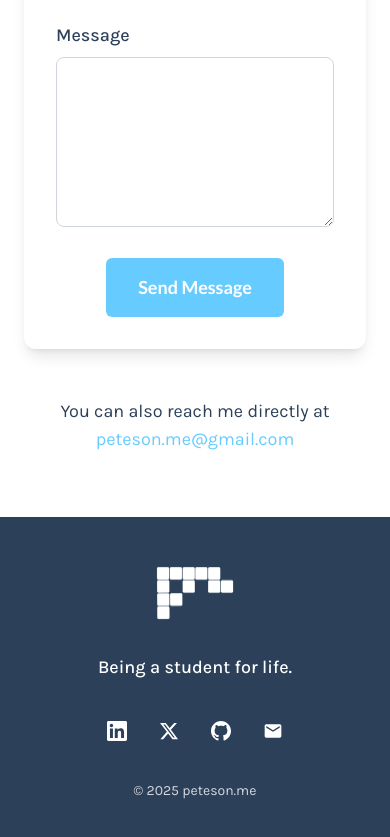
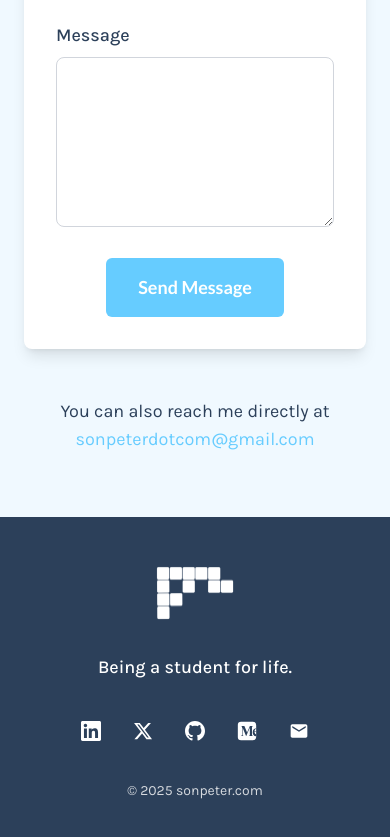
Before and after one commit to spacekey28/portfolio-site-astro, an Astro site: page /contact in a window 390 px wide. Shown: the part 559-1396 px from the top of the page. Built offline with nearby package versions, Linux system fonts and the light colour scheme; Astro itself is replaced by a stand-in of ours.

Commit message:
Round with the lg option and add the medium social link

```diff
--- a/src/components/AboutSection.tsx
+++ b/src/components/AboutSection.tsx
@@ -10,7 +10,7 @@ const AboutSection: React.FC<AboutSectionProps> = ({ className = '' }) => {
     return (
         <section className={`py-12 sm:py-14 lg:py-16 ${className}`}>
             <div className="max-w-6xl mx-auto px-6 sm:px-8">
-                <div className="flex flex-col lg:flex-row lg:items-center gap-12 lg:gap-16">
+                <div className="flex flex-col lg:flex-row lg:items-start gap-12 lg:gap-16">
                     {/* Avatar */}
                     <div className="flex-shrink-0 lg:w-1/3 flex justify-center lg:justify-end">
                         <Avatar size="xxl" />
--- a/src/components/Footer.astro
+++ b/src/components/Footer.astro
@@ -19,6 +19,6 @@ import SocialLinks from './SocialLinks.tsx';
         </div>
 
         {/* Copyright */}
-        <p class="text-sm text-white/80">© 2025 peteson.me</p>
+        <p class="text-sm text-white/80">© 2025 sonpeter.com</p>
     </div>
 </footer>
--- a/src/components/SocialLinks.tsx
+++ b/src/components/SocialLinks.tsx
@@ -8,6 +8,7 @@ interface SocialLinksProps {
 const SocialLinks: React.FC<SocialLinksProps> = ({ variant = 'dark', className = '' }) => {
     const iconColor = variant === 'light' ? '#FFFFFF' : '#2C405A';
     const hoverColor = variant === 'light' ? '#66CCFF' : '#66CCFF';
+    const innerColor = variant === 'light' ? '#2C405A' : '#FFFFFF';
 
     const socialLinks = [
         {
@@ -38,8 +39,22 @@ const SocialLinks: React.FC<SocialLinksProps> = ({ variant = 'dark', className =
             )
         },
         {
+            name: 'Medium',
+            href: 'https://sonpeter.medium.com/',
+            icon: (
+                <svg width="20" height="20" viewBox="0 0 24 24" xmlns="http://www.w3.org/2000/svg">
+                    {/* Inset by 1px on all sides and scale to 22x22 for optical padding */}
+                    <g transform="translate(1,1) scale(0.021484375)">
+                        <rect width="1024" height="1024" rx="179.649" fill={iconColor} />
+                        <path d="M1024 704.736V797.736C1018.16 798.3 1012.16 798.588 1006 798.588C896.061 798.588 834.166 707.016 831.497 592.432C831.418 588.002 831.448 583.6 831.546 579.228C831.606 576.501 831.714 573.783 831.852 571.075C831.921 569.628 831.989 568.269 832.098 566.753C832.206 565.236 832.315 563.72 832.443 562.204C836.401 511.613 852.687 466.594 879.568 433.284C896.267 412.606 916.334 396.852 939.09 386.316C959.078 376.253 987.17 370.699 1010.07 370.699H1011.06C1015.4 370.699 1019.71 370.844 1024 371.13V396.717C1019.45 395.47 1014.58 394.801 1009.4 394.715C963.086 395.67 935.486 451.145 932.049 528.007H1024V549.669H929.972L929.942 549.689C925.703 624.579 966.692 687.87 1024 704.736Z" fill={innerColor} />
+                        <path d="M836.115 244.625L836.923 244.448V238.195H672.014L518.891 598.084L365.768 238.195H188.059V244.448L188.857 244.625C218.957 251.419 234.239 261.551 234.239 298.091V725.872C234.239 762.412 218.898 772.544 188.798 779.338L188 779.516V785.788H308.57V779.535L307.773 779.358C277.672 772.564 262.39 762.432 262.39 725.892V322.905L459.093 785.788H470.249L672.683 309.996V736.457C670.104 765.317 654.96 774.228 627.705 780.382L626.897 780.569V786.773H836.923V780.569L836.115 780.382C808.831 774.228 793.322 765.317 790.743 736.457L790.605 298.091H790.743C790.743 261.551 806.024 251.419 836.115 244.625Z" fill={innerColor} />
+                    </g>
+                </svg>
+            )
+        },
+        {
             name: 'Email',
-            href: 'mailto:peteson.me@gmail.com',
+            href: 'mailto:sonpeterdotcom@gmail.com',
             icon: (
                 <svg width="20" height="20" viewBox="0 0 24 24" fill="none" xmlns="http://www.w3.org/2000/svg">
                     <path d="M20 4H4c-1.1 0-1.99.9-1.99 2L2 18c0 1.1.9 2 2 2h16c1.1 0 2-.9 2-2V6c0-1.1-.9-2-2-2zm0 4l-8 5-8-5V6l8 5 8-5v2z" fill={iconColor} />
--- a/src/content/authors/peter-son.json
+++ b/src/content/authors/peter-son.json
@@ -4,7 +4,7 @@
     "links": [
         {
             "label": "Website",
-            "url": "https://peteson.me"
+            "url": "https://sonpeter.com"
         },
         {
             "label": "GitHub",
--- a/src/layouts/Layout.astro
+++ b/src/layouts/Layout.astro
@@ -33,7 +33,7 @@ const { title, description } = Astro.props;
     <body class="antialiased text-navy bg-white">
         <div class="flex flex-col min-h-screen">
             <Header />
-            <div class="flex flex-col grow pt-24 sm:pt-28">
+            <div class="flex flex-col grow pt-24 sm:pt-28 bg-sky-50">
                 <main class="grow"><slot /></main>
             </div>
             <Footer />
--- a/src/pages/blog/[...slug].astro
+++ b/src/pages/blog/[...slug].astro
@@ -29,7 +29,7 @@ const next = currentIndex < allPosts.length - 1 ? allPosts[currentIndex + 1] : n
             <h1 class="mb-2">{title}</h1>
             <p class="text-sm opacity-80">{pubDate.toLocaleDateString()}</p>
         </header>
-        {cover && <img src={cover} alt={title} loading="lazy" class="rounded-xl" />}
+        {cover && <img src={cover} alt={title} loading="lazy" class="rounded-lg" />}
         <Content />
         {
             tags?.length ? (
--- a/src/pages/blog/index.astro
+++ b/src/pages/blog/index.astro
@@ -20,7 +20,7 @@ const posts = allPosts.sort((a, b) => b.data.pubDate.getTime() - a.data.pubDate.
                 {
                     posts.map(({ slug, data }) => (
                         <li class="group">
-                            <article class="bg-white rounded-xl shadow-lg hover:shadow-xl transition-all duration-300 p-8">
+                            <article class="bg-white rounded-lg shadow-lg hover:shadow-xl transition-all duration-300 p-8">
                                 <a href={`/blog/${slug}/`} class="block">
                                     <div class="flex flex-col lg:flex-row lg:items-start gap-6">
                                         {data.cover && (
--- a/src/pages/contact.astro
+++ b/src/pages/contact.astro
@@ -14,7 +14,7 @@ import Layout from '../layouts/Layout.astro';
                 data-netlify="true"
                 data-netlify-honeypot="bot-field"
                 action="/contact/success"
-                class="bg-white p-8 rounded-xl shadow-lg text-left space-y-6"
+                class="bg-white p-8 rounded-lg shadow-lg text-left space-y-6"
             >
                 <input type="hidden" name="form-name" value="contact" />
                 <p class="hidden">
@@ -60,7 +60,7 @@ import Layout from '../layouts/Layout.astro';
             </form>
 
             <p class="text-navy mt-12 text-lg">
-                You can also reach me directly at <a href="mailto:peteson.me@gmail.com" class="text-sky hover:underline">peteson.me@gmail.com</a>
+                You can also reach me directly at <a href="mailto:sonpeterdotcom@gmail.com" class="text-sky hover:underline">sonpeterdotcom@gmail.com</a>
             </p>
         </div>
     </main>
--- a/src/pages/work/[...slug].astro
+++ b/src/pages/work/[...slug].astro
@@ -24,7 +24,7 @@ const { Content } = await item.render();
             <p class="text-sm opacity-80">{new Date(date).toLocaleDateString()}</p>
             <p class="opacity-80">{summary}</p>
         </header>
-        {cover && <img src={cover} alt={title} loading="lazy" class="rounded-xl" />}
+        {cover && <img src={cover} alt={title} loading="lazy" class="rounded-lg" />}
         <Content />
         {
             tags?.length ? (
--- a/src/pages/work/index.astro
+++ b/src/pages/work/index.astro
@@ -21,7 +21,7 @@ const items = (await getCollection('portfolio')).sort((a, b) => b.data.date.getT
                         <li class="group">
                             <a
                                 href={`/work/${slug}/`}
-                                class="block bg-white rounded-xl shadow-lg hover:shadow-xl transition-all duration-300 transform hover:-translate-y-1 overflow-hidden"
+                                class="block bg-white rounded-lg shadow-lg hover:shadow-xl transition-all duration-300 transform hover:-translate-y-1 overflow-hidden"
                             >
                                 {data.cover && (
                                     <div class="aspect-video overflow-hidden">
```
